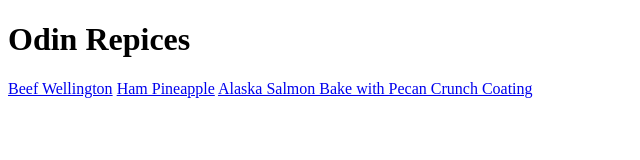
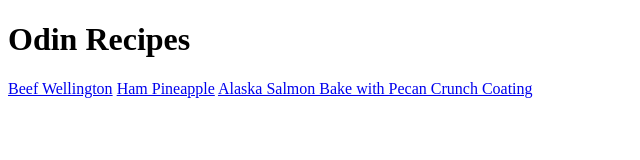
Before and after one commit to Autherion/odin-recipes, a plain HTML site: page index.html in a window 1280 px wide. Shown: the full height of the page, 0-640 px from the left. Drawn offline with Linux system fonts and the light colour scheme.

Commit message:
Fixed small typo in the main page

```diff
--- a/index.html
+++ b/index.html
@@ -6,7 +6,7 @@
         <title>The Odin Recipes</title>
     </head>
     <body>
-        <h1>Odin Repices</h1>
+        <h1>Odin Recipes</h1>
         <a href="/recipes/beefwellington.html">Beef Wellington</a>
         <a href="recipes/hampineapple.html">Ham Pineapple</a>
         <a href="recipes/salmonbake.html">Alaska Salmon Bake with Pecan Crunch Coating</a>
```
